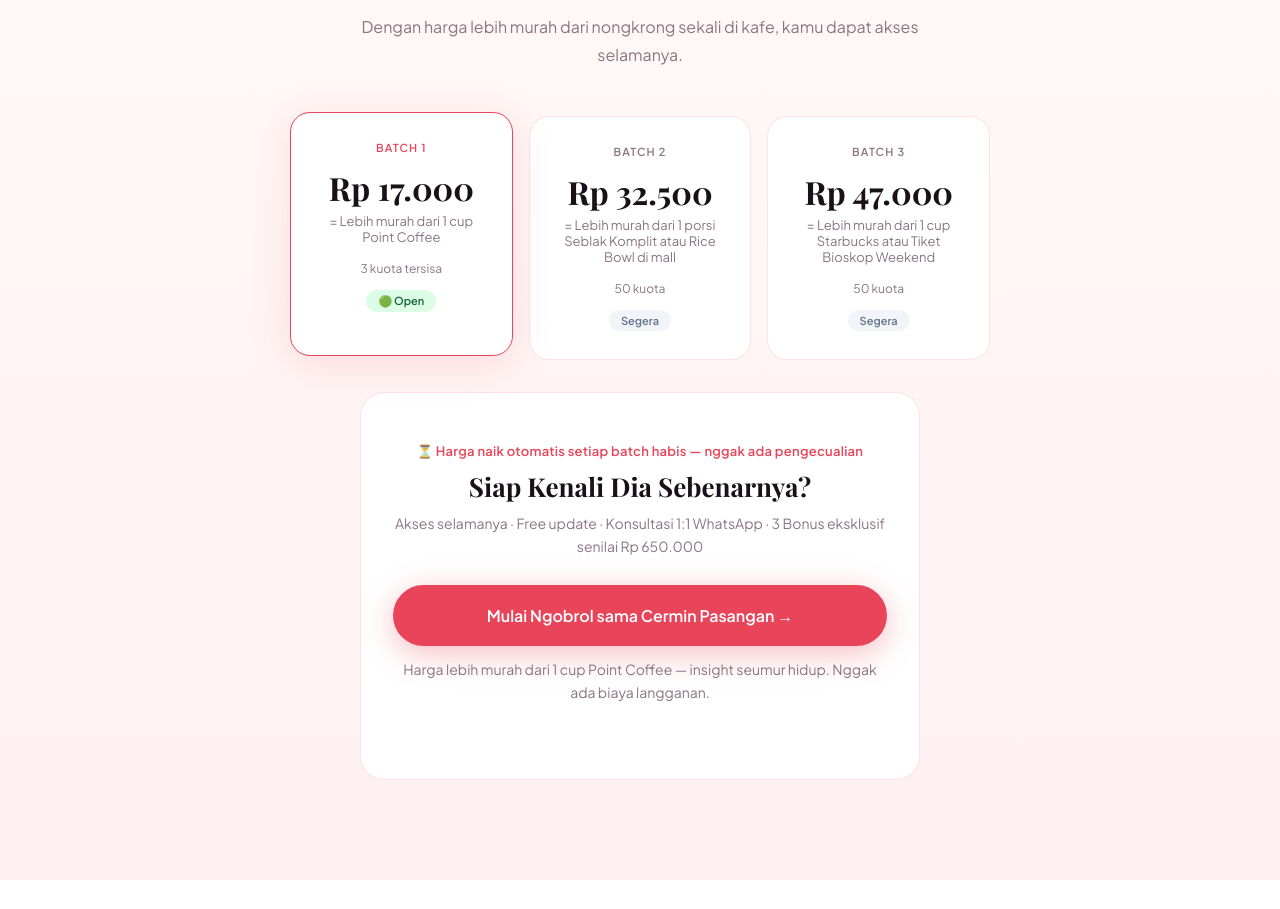
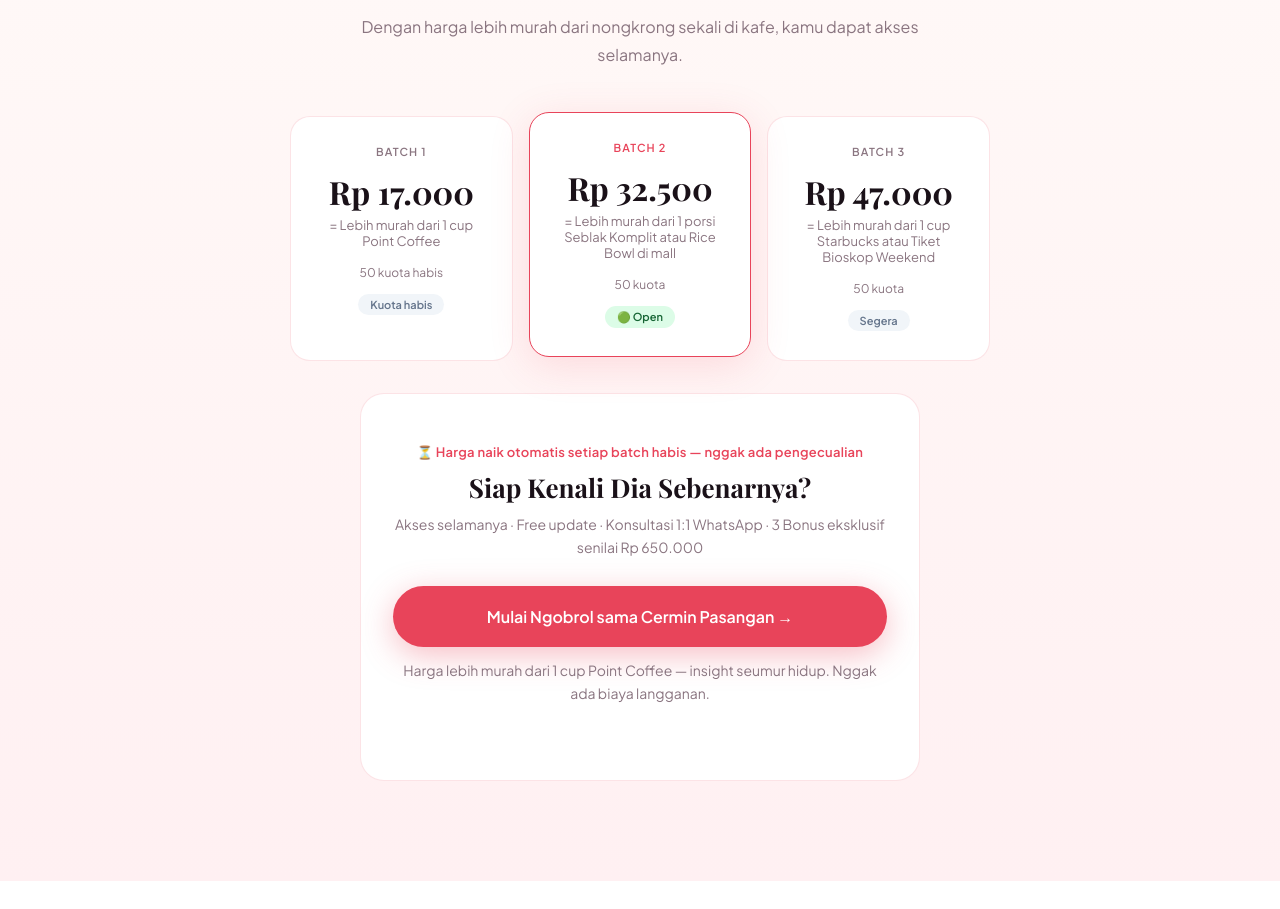
Before and after one commit to iniprosescreative-hub/tools-ai-cermin-pasangan, a plain HTML site: page index.html in a window 1280 px wide. Shown: the part 7683-8592 px from the top of the page. Drawn offline with nearby package versions, Linux system fonts and the light colour scheme; a web font is replaced by a local one.

Commit message:
Update index.html

```diff
--- a/index.html
+++ b/index.html
@@ -872,19 +872,19 @@ footer strong{color:rgba(255,255,255,0.5)}
     <p class="section-desc" style="margin:0 auto 0">Dengan harga lebih murah dari nongkrong sekali di kafe, kamu dapat akses selamanya.</p>
 
     <div class="pricing-grid" style="margin:0 auto;margin-top:48px">
-      <div class="pricing-card active">
+      <div class="pricing-card">
         <div class="batch-label">Batch 1</div>
         <div class="batch-price">Rp 17.000</div>
         <div class="batch-stock">= Lebih murah dari 1 cup Point Coffee</div>
-        <div style="font-size:12px;color:var(--muted);margin-bottom:12px">3 kuota tersisa</div>
-        <span class="badge-open">🟢 Open</span>
+        <div style="font-size:12px;color:var(--muted);margin-bottom:12px">50 kuota habis</div>
+        <span class="badge-soon">Kuota habis</span>
       </div>
-      <div class="pricing-card">
+      <div class="pricing-card active">
         <div class="batch-label">Batch 2</div>
         <div class="batch-price">Rp 32.500</div>
         <div class="batch-stock">= Lebih murah dari 1 porsi Seblak Komplit atau Rice Bowl di mall</div>
         <div style="font-size:12px;color:var(--muted);margin-bottom:12px">50 kuota</div>
-        <span class="badge-soon">Segera</span>
+        <span class="badge-open">🟢 Open</span>
       </div>
       <div class="pricing-card">
         <div class="batch-label">Batch 3</div>
```
